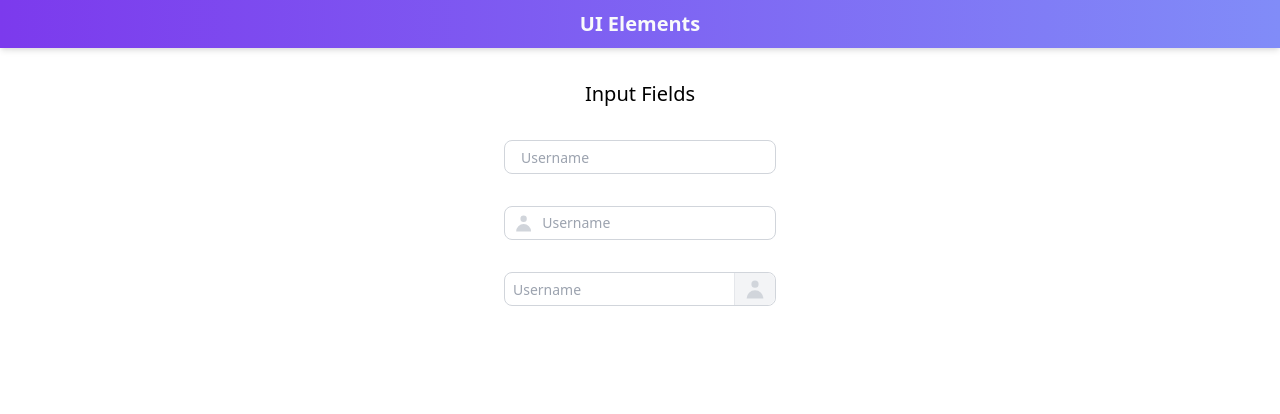
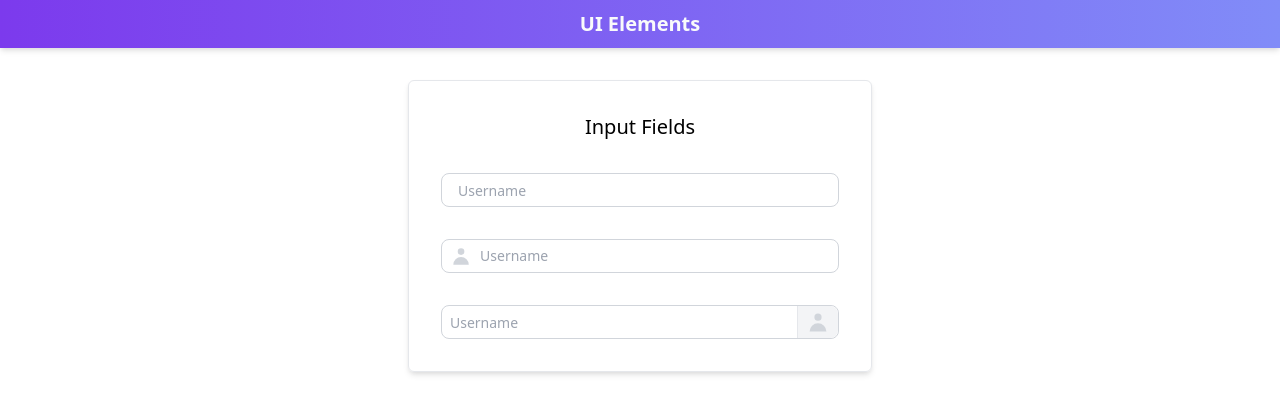
Before and after one commit to Dineshs91/ui-elements, a React (Create React App) app: page /forms/inputs in a window 1280 px wide. Shown: the top 414 px of the page. Built offline with nearby package versions, Linux system fonts and the light colour scheme.

Commit message:
Update input fields

```diff
--- a/src/App.js
+++ b/src/App.js
@@ -14,7 +14,7 @@ function Header() {
 
   if(location.pathname !== "/") {
     return (
-      <div className="flex items-center justify-center fixed z-10 w-full text-xl font-bold h-12 shadow-md bg-gradient-to-r from-purple-600 to-indigo-400 text-gray-50">
+      <div className="flex items-center justify-center absolute z-10 w-full text-xl font-bold h-12 shadow-md bg-gradient-to-r from-purple-600 to-indigo-400 text-gray-50">
         <a href="/home">UI Elements</a>
       </div>
     )
--- a/src/elements/forms/input.js
+++ b/src/elements/forms/input.js
@@ -5,7 +5,8 @@ export default function Input() {
   const [inputThreeActive, setInputThreeActive] = useState(false);
 
   return (
-    <div className="pt-20 max-w-xs mx-auto px-6 space-y-8">
+    <div className="pt-20 max-w-sm md:max-w-md lg:max-w-lg mx-auto px-6">
+      <div className="space-y-8 border rounded-md shadow-md p-4 md:p-8 w-full">
         <h3 className="text-xl font-normal text-center">Input Fields</h3>
 
         <div className="border border-gray-300 rounded-lg px-4 py-1 focus-within:border-2 focus-within:border-purple-500">
@@ -22,8 +23,9 @@ export default function Input() {
           <div className={"pl-2 h-8 flex items-center rounded-r-lg w-10 " + (inputThreeActive ? "bg-purple-200": "bg-gray-100")}>
             <UserIcon className="h-6 w-6"></UserIcon>
           </div>
+        </div>
+      </div>
 
-      </div>
     </div>
   )
 }
--- a/tailwind.config.js
+++ b/tailwind.config.js
@@ -44,8 +44,7 @@ module.exports = {
       fontFamily: {
         'hero-primary': ['Dancing Script', 'cursive'],
         'hero-secondary': ['Inter']
-      },
-      backgroundColor: ['group-focus'],
+      }
     },
   },
   variants: {
```
Lines whose indentation alone changed are shown as unchanged.
